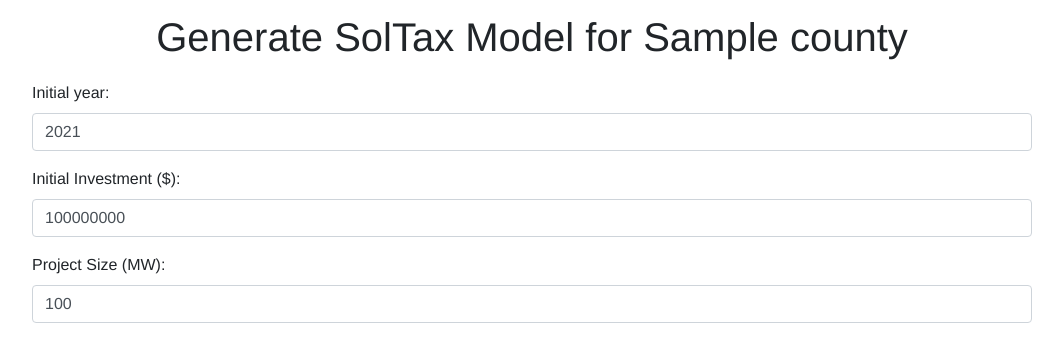
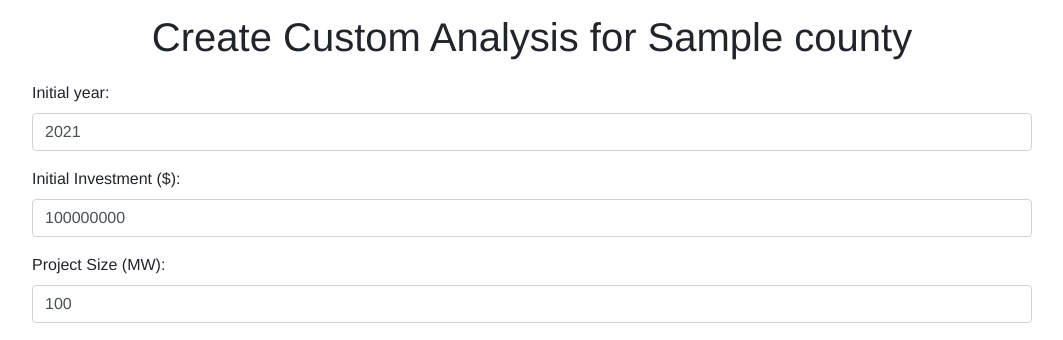
Before and after one commit to coopercenter/sol-tax-webapp, a Django app: template models/templates/form.html in a window 1280 px wide. Shown: the part 72-412 px from the top of the page, without its empty margins (108-1171 px from the left). Run offline with Django 3.2, Linux system fonts and the light colour scheme; tables that the repository leaves empty hold one stand-in row (values such as "Sample post"); the template is opened without the code that fills it: values that come from a table or form of the project are taken from there, most other values are stand-ins (such as "Sample title", 1, 10 or a date in 2020); data that the repository does not hold is empty; some libraries are stand-ins or nearby versions.

Commit message:
change header on form

```diff
--- a/models/templates/form.html
+++ b/models/templates/form.html
@@ -3,7 +3,8 @@
 {% block content %}
 <div class="container-fluid">
     <h1 class="selected-locality">
-        Generate SolTax Model for <span class="locality_name">{{ county }}</span>
+        Create Custom Analysis for <span class="locality_name">{{ county }}</span>
+        <!-- Generate SolTax Model for <span class="locality_name">{{ county }}</span> -->
     </h1>
 
     <div class="form-group">
```
